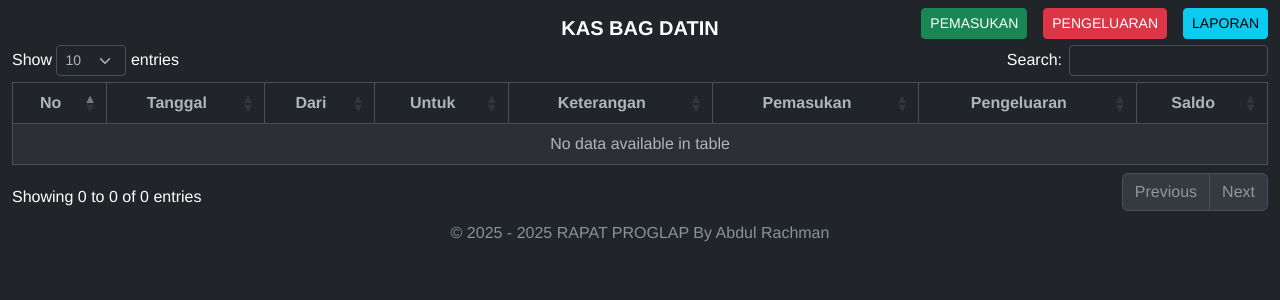
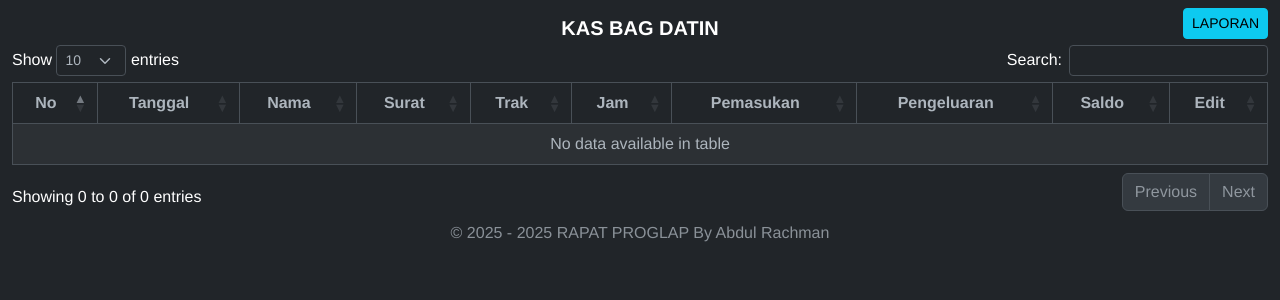
Before and after one commit to nice9uy/arsip_rapat, a Django app: page /kas/ in a window 1280 px wide. Shown: the part 76-376 px from the top of the page. Run offline with Django 4.2, Linux system fonts and the light colour scheme; the visitor is signed in with stand-in values (Sample User, id 1); data that the repository does not hold is empty; parts of the project's set-up code (start-up, migrations or seed data) failed here and were passed over; some libraries are stand-ins or nearby versions.

Commit message:
fix perhitungan saldo

```diff
--- a/data_surat/settings.py
+++ b/data_surat/settings.py
@@ -116,6 +116,8 @@
 
 USE_I18N = True
 
+USE_L10N = True
+
 USE_TZ = True
 
 
--- a/data_surat/urls.py
+++ b/data_surat/urls.py
@@ -22,6 +22,7 @@
 
 urlpatterns = [
     path('admin/', admin.site.urls),
+    # path("", RedirectView.as_view(url="dashboard/")),
     path('',include('data_surat_app.urls')),
     path('accounts/', include('accounts.urls')),
     path('accounts/', include('django.contrib.auth.urls')),
--- a/data_surat_app/urls.py
+++ b/data_surat_app/urls.py
@@ -8,8 +8,8 @@
 
      path('dashboard/', views.dashboard, name='dashboard' ),
      path('kas/', views.kas, name='kas' ),
-     path('kas_pemasukan/', views.kas_pemasukan, name='kas_pemasukan' ),
-     path('kas_pengeluaran/', views.kas_pengeluaran, name='kas_pengeluaran' ),
+     path('kas_pemasukan/<int:id_kas_masuk>/', views.kas_pemasukan, name='kas_pemasukan' ),
+     path('kas_pengeluaran/<int:id_kas_keluar>/', views.kas_pengeluaran, name='kas_pengeluaran' ),
 
 
 
--- a/data_surat_app/views.py
+++ b/data_surat_app/views.py
@@ -1,6 +1,6 @@
 from datetime import date
 from django.shortcuts import render,redirect,get_object_or_404
-from . models import Dbsurat, Kas
+from . models import Dbsurat
 from django.views.decorators.csrf import csrf_protect
 from django.contrib.auth.decorators import login_required
 from django.contrib import messages
@@ -53,28 +53,24 @@
 @login_required(login_url="/accounts/login/")
 def kas(request):
 
-    kas = []  # Inisialisasi kas sebagai list kosong
+    kas = []
     try:
-        # Ambil data dari model Kas
-        db_kas = Kas.objects.all()
+        db_kas = Dbsurat.objects.all()
 
-        # Periksa apakah queryset tidak kosong
         if db_kas.exists():
             df_kas = pd.DataFrame(list(db_kas.values()))
 
-            # Menambahkan kolom 'saldo' jika data ada
-            df_kas['saldo'] = df_kas['pemasukan'] - df_kas['pengeluaran']
+            df_kas.loc[0,'saldo'] = df_kas.loc[0,'pemasukan'] - df_kas.loc[0,'pengeluaran']
+            df_kas['saldo'] = df_kas['saldo'] + (df_kas['pemasukan'] + df_kas['pengeluaran']).shift(fill_value=0)
 
-            # Menambahkan saldo dengan pergeseran
-            df_kas['saldo'] = df_kas['saldo'] + (df_kas['pemasukan'] + df_kas['pengeluaran']).shift( fill_value=0)
+            for i in range(1, len(df_kas)):
+                df_kas.loc[i, 'saldo'] = df_kas.loc[i-1, 'saldo'] + (df_kas.loc[i, 'pemasukan'] - df_kas.loc[i, 'pengeluaran'])
 
-            kas = df_kas.to_dict(orient='records')  # Mengubah ke bentuk list of dicts
+            kas = df_kas.to_dict(orient='records')
         else:
-            # Jika tidak ada data, set kas ke list kosong
             kas = []
 
     except Exception as e:
-        # Tangani error jika ada
         print(f"Error: {e}")
 
 
@@ -90,74 +86,109 @@
     return render(request, "pages/kas.html", context)
 
 @login_required(login_url="/accounts/login/")
-def kas_pemasukan(request):
+def kas_pemasukan(request , id_kas_masuk ):
 
-    get_tgl = request.POST.get('tgl')
-    get_dari = request.POST.get('dari')
-    get_keterangan = request.POST.get('ket')
-    get_pemasukan = request.POST.get('pemasukan')
+    kas_masuk = get_object_or_404(Dbsurat, pk = id_kas_masuk)
 
-    print(get_tgl)
-    print(get_dari)
-    print(get_keterangan)
-    print(get_pemasukan)
+    if request.method == 'POST':
 
-    pemasukan = Kas(
-            tgl         = get_tgl,
-            dari        = get_dari,
-            untuk       = "-",
-            keterangan  = get_keterangan,
-            pemasukan   = get_pemasukan,
-            pengeluaran = 0
-        )
-    pemasukan.save()
+        get_tgl = request.POST.get('tgl')
+        get_nama = request.POST.get('nama')
+        get_surat = request.POST.get('surat')
+        get_trak = request.POST.get('trak')
+        get_jam = request.POST.get('jam')
+        get_pemasukan =  request.POST.get('pemasukan')
+        get_pengeluaran =  request.POST.get('pengeluaran')
+        upload_file_rapat = request.FILES.get('file_name')
 
-    return redirect('kas')
+
+        data_data_rapat =  kas_masuk.upload_file.name
+
+        if upload_file_rapat == None:
+            upload_file = data_data_rapat
+
+        else:
+            upload_file = upload_file_rapat
+            kas_masuk.upload_file.delete()
+
+        kas_masuk = Dbsurat(
+                id          = id_kas_masuk,
+                tgl         = get_tgl,
+                nama        = get_nama,
+                surat       = get_surat,
+                trak        = get_trak,
+                jam         = get_jam,
+                pemasukan   = get_pemasukan,
+                pengeluaran = get_pengeluaran,
+                upload_file = upload_file
+            )
+        kas_masuk.save()
+
+        return redirect('kas')
 
 
 
 @login_required(login_url="/accounts/login/")
-def kas_pengeluaran(request):
+def kas_pengeluaran(request , id_kas_keluar ):
 
-    get_tgl = request.POST.get('tgl')
-    get_untuk = request.POST.get('untuk')
-    get_keterangan = request.POST.get('ket')
-    get_pengeluaran = request.POST.get('pengeluaran')
+    kas_keluar = get_object_or_404(Dbsurat, pk = id_kas_keluar)
 
-    pengeluaran = Kas(
-            tgl         = get_tgl,
-            dari        = "-",
-            untuk        = get_untuk,
-            keterangan  = get_keterangan,
-            pemasukan   = 0,
-            pengeluaran   = get_pengeluaran,
-        )
+    if request.method == 'POST':
 
-    print(pengeluaran)
-    pengeluaran.save()
+        get_tgl = request.POST.get('tgl')
+        get_nama = request.POST.get('nama')
+        get_surat = request.POST.get('surat')
+        get_trak = request.POST.get('trak')
+        get_jam = request.POST.get('jam')
+        get_pemasukan =  request.POST.get('pemasukan')
+        get_pengeluaran =  request.POST.get('pengeluaran')
+        upload_file_rapat = request.FILES.get('file_name')
 
-    return redirect('kas')
+
+        data_data_rapat =  kas_keluar.upload_file.name
+
+        if upload_file_rapat == None:
+            upload_file = data_data_rapat
+
+        else:
+            upload_file = upload_file_rapat
+            kas_keluar.upload_file.delete()
+
+        kas_keluar = Dbsurat(
+                id          = id_kas_keluar,
+                tgl         = get_tgl,
+                nama        = get_nama,
+                surat       = get_surat,
+                trak        = get_trak,
+                jam         = get_jam,
+                pemasukan   = get_pemasukan,
+                pengeluaran = get_pengeluaran,
+                upload_file = upload_file
+            )
+        kas_keluar.save()
+        return redirect('kas')
+
 
 @csrf_protect
 @login_required(login_url="/accounts/login/")
 def tambah_data_surat(request):
 
+    get_tgl = request.POST.get('tanggal')
     get_nama = request.POST.get('nama')
     get_no_surat = request.POST.get('no_surat')
     get_no_kontrak = request.POST.get('no_kontrak')
-    get_tanggal = request.POST.get('tanggal')
     get_jam = request.POST.get('jam')
-    get_tentang = request.POST.get('tentang')
 
     files_upload = request.FILES.get('file_name')
 
     upload_data = Dbsurat(
+            tgl         = get_tgl,
             nama        = get_nama,
             surat       = get_no_surat,
             trak        = get_no_kontrak,
-            tgl         = get_tanggal,
             jam         = get_jam,
-            tentang     = get_tentang,
+            pemasukan   = 0,
+            pengeluaran = 0,
             upload_file = files_upload,
         )
     upload_data.save()
--- a/templates/modal/kas.html
+++ b/templates/modal/kas.html
@@ -1,4 +1,6 @@
-<div class="modal fade" id="modal_pemasukan" tabindex="-1" aria-labelledby="button_edit_olah_data_harian" aria-hidden="true">
+{% for data in data_kas %}
+
+<div class="modal fade" id="button_kas_pemasukan{{ data.id }}" tabindex="-1" aria-labelledby="button_edit_olah_data_harian" aria-hidden="true">
     <div class="modal-dialog modal-lg">
       <div class="modal-content">
         <div class="modal-header">
@@ -6,34 +8,51 @@
           <button type="button" class="btn-close" data-bs-dismiss="modal" aria-label="Close"></button>
         </div>
 
-        <form action ="{% url 'kas_pemasukan' %}" method="POST" class="was-validated">
+        <form action ="{% url 'kas_pemasukan' data.id %}" method="POST" class="was-validated">
           {% csrf_token %}
           <div class="modal-body">
-            <div>
+            <div class="">
+              <div class="mb-2">
+                  <input type="date" class="form-control"  required name="tgl" value="{{ data.tgl |date:'Y-m-d'  }}"  >
+              </div>
+
+              <div class="mb-2">
+                <input type="text" class="form-control" id="kepada" required name="nama" value="{{ data.nama }}" >
+              </div>
+
+              <div class="mb-2">
+                <input type="text" class="form-control" id="kepada" required name="surat" value="{{ data.surat }}" >
+              </div>
+
+              <div class="mb-2">
+                <input type="text" class="form-control" id="kepada" required name="trak" value="{{ data.trak }}" >
+              </div>
+              <div class="mb-2">
+                <input type="text" class="form-control" id="kepada" required name="jam" value="{{ data.jam }}" >
+              </div>
+
+              <div class="mb-5">
+                <input class="form-control " type="file" accept=".pdf" id="file_input" name="file_name"  />
+              </div>
+
+              <div class="mb-2">
+                <label for="kepada" class="form-label">PEMASUKAN</label>
+                <input type="text" class="form-control" id="kepada" required name="pemasukan" value="{{ data.pemasukan }}" >
+              </div>
+
+              <div class="mb-2">
+                <label for="kepada" class="form-label">PENGELUARAN</label>
+                <input type="text" class="form-control" id="kepada" required name="pengeluaran" value="{{ data.pengeluaran }}" >
+              </div>
 
 
-                 <div class="mt-2">
-                    <label for="no_surat" class="form-label">Tanggal</label>
-                    <input type="date" class="form-control"  required name="tgl"  >
-                </div>
-
-                  </div>
-                  <div class="mt-2">
-                      <label for="no_surat" class="form-label">Dari</label>
-                      <input type="text" class="form-control" id="dari" required name="dari" >
-                  </div>
-                  <div class="mt-2">
-                      <label for="kepada" class="form-label">Keterangan</label>
-                      <input type="text" class="form-control" id="kepada" required name="ket" >
-                  </div>
-                  <div class="mt-2">
-                      <label for="perihal" class="form-label">Pemasukan</label>
-                      <input type="text" class="form-control" id="perihal" required name="pemasukan">
-                  </div>
             </div>
           </div>
           <div class="modal-footer">
             <button type="submit" class="btn btn-primary">Tambah</button>
+          </div>
+
+
           </div>
         </form>
       </div>
@@ -41,44 +60,5 @@
   </div>
 
 
-  <div class="modal fade" id="modal_pengeluaran" tabindex="-1" aria-labelledby="button_edit_olah_data_harian" aria-hidden="true">
-    <div class="modal-dialog modal-lg">
-      <div class="modal-content">
-        <div class="modal-header">
-          <h1 class="modal-title fs-5" id="button_edit_olah_data_harian">Pengeluaran KAS</h1>
-          <button type="button" class="btn-close" data-bs-dismiss="modal" aria-label="Close"></button>
-        </div>
 
-        <form action ="{% url 'kas_pengeluaran' %}" method="POST" class="was-validated">
-          {% csrf_token %}
-          <div class="modal-body">
-            <div>
-
-
-                 <div class="mt-2">
-                    <label for="no_surat" class="form-label">Tanggal</label>
-                    <input type="date" class="form-control"  required name="tgl"  >
-                </div>
-
-                  </div>
-                  <div class="mt-2">
-                      <label for="no_surat" class="form-label">Untuk</label>
-                      <input type="text" class="form-control" id="no_surat" required name="untuk">
-                  </div>
-                  <div class="mt-2">
-                      <label for="kepada" class="form-label">Keterangan</label>
-                      <input type="text" class="form-control" id="kepada" required name="ket">
-                  </div>
-                  <div class="mt-2">
-                      <label for="perihal" class="form-label">Pengeluaran</label>
-                      <input type="text" class="form-control" id="perihal" required name="pengeluaran">
-                  </div>
-            </div>
-          </div>
-          <div class="modal-footer">
-            <button type="submit" class="btn btn-primary">Tambah</button>
-          </div>
-        </form>
-      </div>
-    </div>
-  </div>
+  {% endfor %}
--- a/templates/pages/index.html
+++ b/templates/pages/index.html
@@ -8,7 +8,7 @@
 
 <div class="container-fluid mt-1 text-white" style="">
 
-    <h5 class="text-center fw-bold">SEMUA RAPAT PROGLAP</h5>
+    <h5 style="margin-bottom: -7px;" class="text-center fw-bold mt-2">SEMUA RAPAT PROGLAP</h5>
 
     <table id="tabel_index" class="table table-striped table-bordered text-white" style="width:100%">
         <thead>
@@ -19,7 +19,6 @@
                 <th class="text-center">TRAK</th>
                 <th class="text-center">TANGGAL</th>
                 <th class="text-center">JAM</th>
-                <th class="text-center">TENTANG</th>
                 <th class="text-center">Files</th>
         </thead>
         <tbody>
@@ -31,7 +30,6 @@
                     <td>{{ data.trak }}</td>
                     <td>{{ data.tgl | date:"d M Y"}}</td>
                     <td>{{ data.jam }}</td>
-                    <td>{{ data.tentang }}</td>
                     <td class="d-flex justify-content-center" >
                       <div style="margin-top: 6px;">
                           <a class="fa fa-file-pdf-o" aria-current="page" title="Files"  target="_blank" href="/upload/{{ data.upload_file }}"></a>
--- a/templates/pages/kas.html
+++ b/templates/pages/kas.html
@@ -1,6 +1,6 @@
 {% extends "base.html" %}
 {% load static %}
-
+{% load l10n %}
 
 {% block  kas %}
 
@@ -13,8 +13,7 @@
     <h5 class="text-center fw-bold">KAS BAG DATIN</h5>
 
     <div style="margin-top: -2.5rem; margin-bottom: 0.4rem; justify-content: end;" class="d-flex gap-3">
-        <button type="button" class="btn btn-success btn-sm" data-bs-toggle="modal" data-bs-target="#modal_pemasukan">PEMASUKAN</button>
-        <button type="button" class="btn btn-danger btn-sm" data-bs-toggle="modal" data-bs-target="#modal_pengeluaran">PENGELUARAN</button>
+
         <button type="button" class="btn btn-info btn-sm" data-bs-toggle="modal" data-bs-target="#modal_laporan">LAPORAN</button>
     </div>
 
@@ -23,24 +22,30 @@
             <tr>
                 <th class="text-center">No</th>
                 <th class="text-center">Tanggal</th>
-                <th class="text-center">Dari</th>
-                <th class="text-center">Untuk</th>
-                <th class="text-center">Keterangan</th>
+                <th class="text-center">Nama</th>
+                <th class="text-center">Surat</th>
+                <th class="text-center">Trak</th>
+                <th class="text-center">Jam</th>
                 <th class="text-center">Pemasukan</th>
                 <th class="text-center">Pengeluaran</th>
                 <th class="text-center">Saldo</th>
+                <th class="text-center">Edit</th>
         </thead>
         <tbody>
             {% for data in data_kas %}
                <tr>
                     <td class="text-center ">{{ forloop.counter }}</td>
-                    <td>{{ data.tgl }}</td>
-                    <td>{{ data.dari }}</td>
-                    <td>{{ data.untuk }}</td>
-                    <td>{{ data.keterangan }}</td>
-                    <td>{{ data.pemasukan }}</td>
-                    <td>{{ data.pengeluaran }}</td>
-                    <td>{{ data.saldo }}</td>
+                    <td class="text-center">{{ data.tgl }}</td>
+                    <td>{{ data.nama }}</td>
+                    <td>{{ data.surat }}</td>
+                    <td>{{ data.trak }}</td>
+                    <td class="text-center">{{ data.jam }}</td>
+                    <td class="text-end">{{ data.pemasukan | floatformat:"-3g" }}</td>
+                    <td class="text-end">{{ data.pengeluaran | floatformat:"-3g" }}</td>
+                    <td class="text-end">{{ data.saldo | floatformat:"-3g" }}</td>
+                    <td class="text-center gap-2">
+                        <button type="button" class="btn btn-success btn-sm  fa-solid fa-pen-to-square" data-bs-toggle="modal" data-placement="bottom" title="Penambahan " data-bs-target="#button_kas_pemasukan{{ data.id }}"></button>
+                    </td>
                </tr>
             {% endfor %}
         </tbody>
--- a/templates/pages/tambah_data.html
+++ b/templates/pages/tambah_data.html
@@ -12,15 +12,15 @@
 
 
         <div class="row g-3 mb-3">
+          <input type="date" class="form-control" required name="tanggal" >
            <input class="form-control" type="text" placeholder="NAMA" aria-label="default input example" name="nama" required >
            <input class="form-control" type="text" placeholder="NOMOR SURAT" aria-label="default input example" name="no_surat" required >
            <input class="form-control" type="text" placeholder="NOMOR KONTRAK" aria-label="default input example" name="no_kontrak" required >
 
-           <input type="date" class="form-control" required name="tanggal" >
            {% comment %} <input class="form-control" type="text" placeholder="JAM RAPAT" aria-label="default input example"  name="jam" required > {% endcomment %}
 
            <select class="form-select" aria-label="Default select example" name="jam" required  >
-            <option selected>JAM RAPAT</option>
+            <option value="">JAM RAPAT</option>
             <option value="8:00">8:00</option>
             <option value="9:00">9:00</option>
             <option value="10:00">10:00</option>
@@ -30,7 +30,6 @@
             <option value="15:00">15:00</option>
           </select>
 
-           <input class="form-control" type="text" placeholder="TENTANG" aria-label="default input example" name="tentang" required >
         </div>
 
 
--- a/templates/partials/index_header.html
+++ b/templates/partials/index_header.html
@@ -19,6 +19,7 @@
             {% if user.is_authenticated and group == 'admin'  %}
 
             <span class="mt-2 text-warning" >Selamat Datang ,  {{ user | capfirst }}</span>
+
             <li class="nav-item">
               <a class="nav-link {% if request.path == '/dashboard/' %} active {% endif %}" href="{% url 'dashboard' %}" >Rapat Hari Ini</a>
             </li>
@@ -30,10 +31,7 @@
 
             </li>
 
-            <li class="nav-item">
-              <a class="nav-link " href="{% url 'admin:index' %}" >Admin</a>
 
-          </li>
 
             <li class="nav-item">
               <a class="nav-link" href="{% url 'logout' %}" >Logout</a>
```
Also changed, not shown: data_surat_app/admin.py (+6 -6 lines), data_surat_app/models.py (+5 -20 lines), templates/pages/dashboard.html (+3 -5 lines), data_surat_app/migrations/0008_remove_dbsurat_tentang.py (added), data_surat_app/migrations/0009_delete_kas_dbsurat_pemasukan_dbsurat_pengeluaran.py (added), data_surat_app/migrations/0010_alter_dbsurat_surat_alter_dbsurat_trak.py (added).
